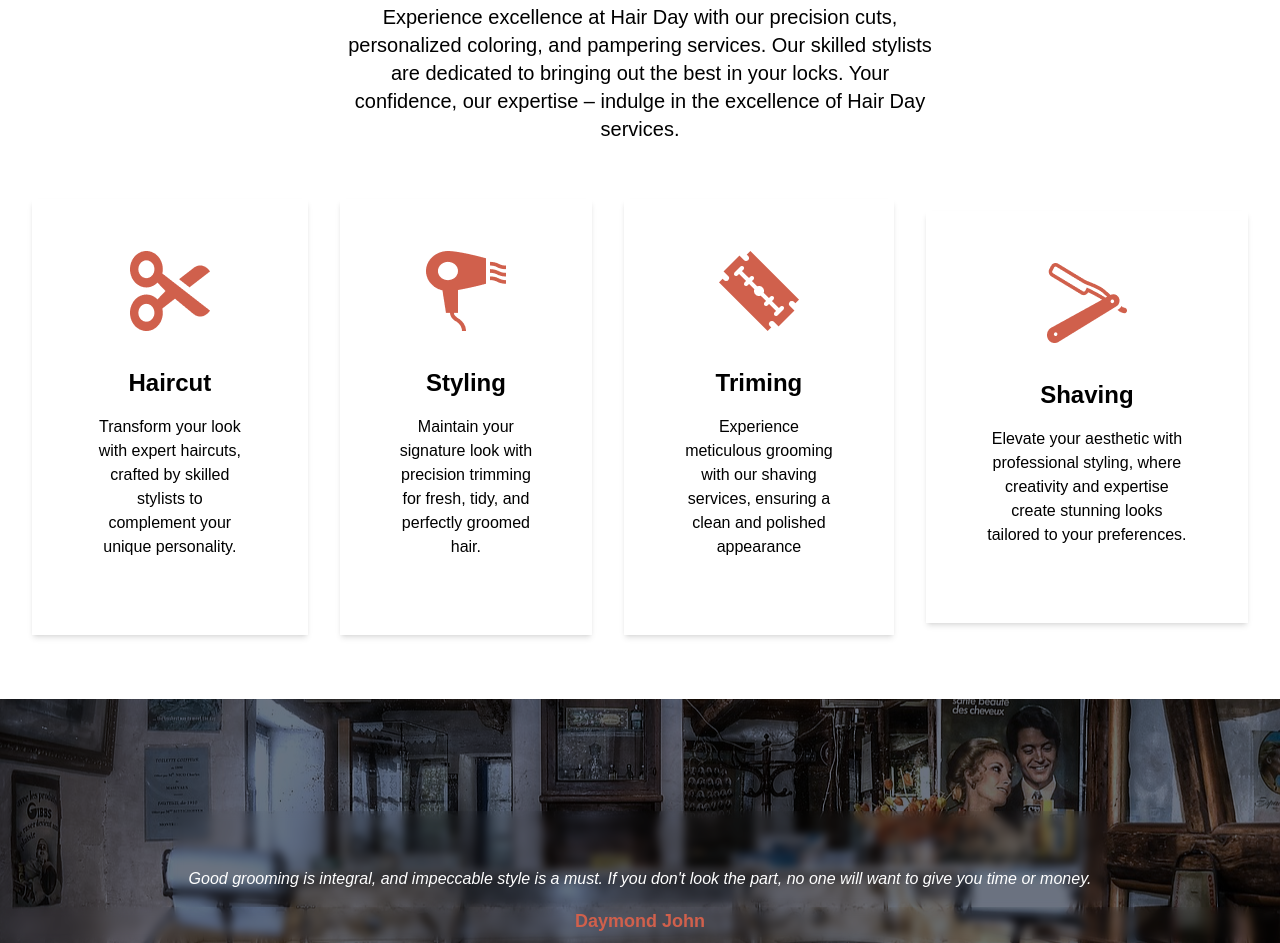
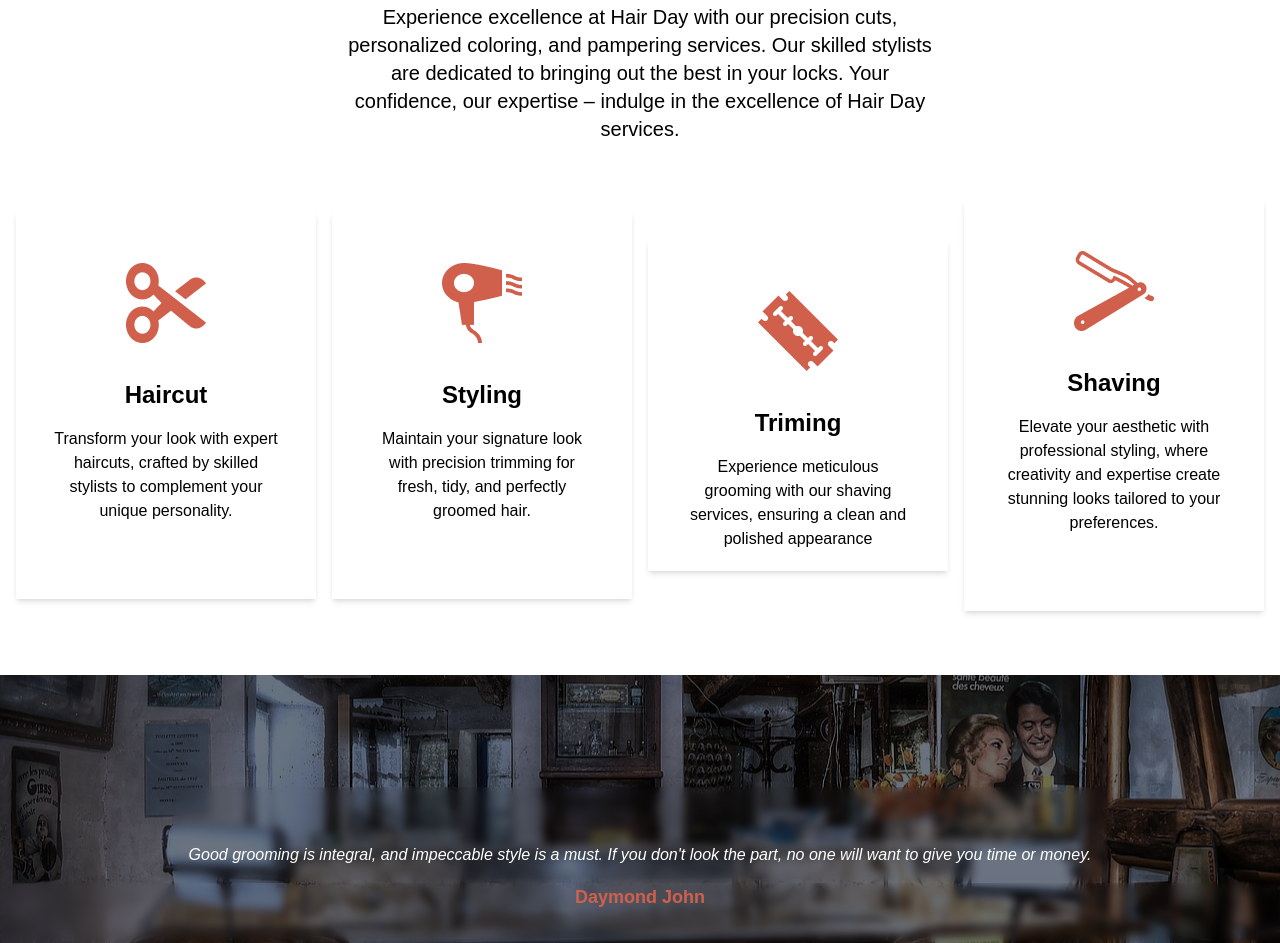
Before and after one commit to Sparrow-90/Hair_Day_Website, a website built with Parcel: page src/index.html in a window 1280 px wide. Shown: the part 2174-3117 px from the top of the page. Built offline with nearby package versions, Linux system fonts and the light colour scheme; a web font is replaced by a local one.

Commit message:
add div to service article

```diff
--- a/src/index.html
+++ b/src/index.html
@@ -55,32 +55,32 @@
             <p class="mt-5 text-base md:text-xl text-center font-bold md:font-medium px-4 md:w-1/2">
                 Experience excellence at Hair Day with our precision cuts, personalized coloring, and pampering services. Our skilled stylists are dedicated to bringing out the best in your locks. Your confidence, our expertise – indulge in the excellence of Hair Day services.
             </p>
-            <div class="flex flex-col items-center md:flex-row">
-                <article class="bg-white p-5 mx-4 flex flex-col justify-center items-center gap-4 mt-14 shadow-md">
+            <div class="flex flex-col items-center md:flex-row gap-4 w-full h-full">
+                <article class="bg-white p-5 flex flex-col justify-center items-center gap-4 mt-14 shadow-md w-full h-full">
                     <img class="w-20 h-20 mt-8" src="./assets/icon_scissors.png" alt="scissors icon">
                     <h3 class="text-2xl font-bold mt-5">Haircut</h3>
-                    <p class="px-10 text-center mb-14">
+                    <p class="px-4 text-center mb-14 text-md">
                         Transform your look with expert haircuts, crafted by skilled stylists to complement your unique personality.
                     </p>
                 </article>
-                <article class="bg-white p-5 mx-4 flex flex-col justify-center items-center gap-4 mt-14 shadow-md">
+                <article class="bg-white p-5 flex flex-col justify-center items-center gap-4 mt-14 shadow-md w-full h-full">
                     <img class="w-20 h-20 mt-8" src="./assets/icon_hair_dryer.png" alt="hair dryer icon">
                     <h3 class="text-2xl font-bold mt-5">Styling</h3>
-                    <p class="px-10 text-center mb-14">
+                    <p class="px-4 text-center mb-14 text-md">
                         Maintain your signature look with precision trimming for fresh, tidy, and perfectly groomed hair.
                     </p>
                 </article>
-                <article class="bg-white p-5 mx-4 flex flex-col justify-center items-center gap-4 mt-14 shadow-md">
+                <article class="bg-white p-5 flex flex-col justify-center items-center gap-4 mt-14 shadow-md w-full h-full">
                     <img class="w-20 h-20 mt-8" src="./assets/icon_razor.png" alt="scissors icon">
                     <h3 class="text-2xl font-bold mt-5">Triming</h3>
-                    <p class="px-10 text-center mb-14">
+                    <p class="px-4 text-center text-md">
                         Experience meticulous grooming with our shaving services, ensuring a clean and polished appearance
                     </p>
                 </article>
-                <article class="bg-white p-5 mx-4 flex flex-col justify-center items-center gap-4 mt-14 shadow-md">
+                <article class="bg-white p-5 flex flex-col justify-center items-center gap-4 mt-14 shadow-md w-full h-full">
                     <img class="w-20 h-20 mt-8" src="./assets/icon_straight_razor.png" alt="scissors icon">
                     <h3 class="text-2xl font-bold mt-5">Shaving</h3>
-                    <p class="px-10 text-center mb-14">
+                    <p class="px-4 text-center mb-14 text-md">
                         Elevate your aesthetic with professional styling, where creativity and expertise create stunning looks tailored to your preferences.
                     </p>
                 </article>
```
